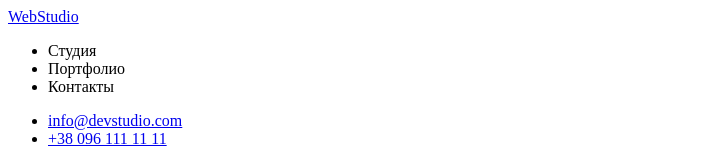
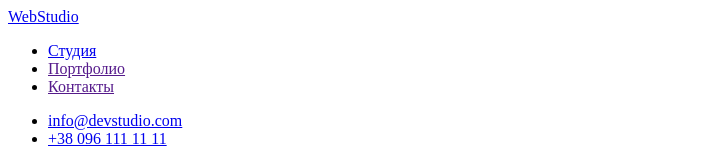
Before and after one commit to svendpua/goit-markup-hw-01, a plain HTML site: page index.html in a window 1280 px wide. Shown: the top 160 px of the page, without its empty margins (0-719 px from the left). Drawn offline with Linux system fonts and the light colour scheme.

Commit message:
Correts the page index.html
Откорректирован блок навигации:
1. Вынесены телефон и почта за его пределы.
2. Пункты меню сделаны ссылками.

```diff
--- a/index.html
+++ b/index.html
@@ -15,10 +15,17 @@
         <nav>
             <a href="./index.html" lang="en">WebStudio</a>
             <ul>
-                <li>Студия</li>
-                <li>Портфолио</li>
-                <li>Контакты</li>
+                <li>
+                    <a href="./index.html">Студия</a>
+                </li>
+                <li>
+                    <a href="">Портфолио</a>
+                 </li>
+                <li>
+                    <a href="">Контакты</a>
+                 </li>
             </ul>
+        </nav>
             <ul>
                 <li>
                     <a href="mailto:info@devstudio.com">info@devstudio.com</a>
@@ -28,8 +35,6 @@
                 </li>
             </ul>
 
-
-        </nav>
     </header>
     <main>
         <!-- Герой// Секция:Эффективные решения для вашего бизнеса -->
```
